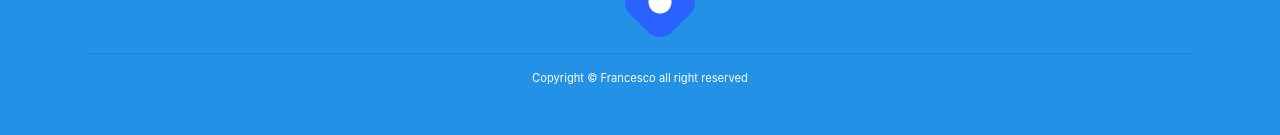
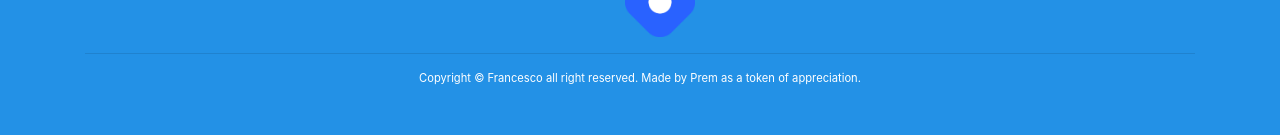
Before and after one commit to DentedCode/introvertuber-francesco-gift, a Next.js app: page / in a window 1280 px wide. Shown: the part 3210-3345 px from the top of the page. Built offline with nearby package versions, Linux system fonts and the light colour scheme; a web font is replaced by a local one.

Commit message:
footer added appriciation info

```diff
--- a/components/layout/_partials/Footer.js
+++ b/components/layout/_partials/Footer.js
@@ -52,7 +52,11 @@ const Footer = () => {
             </div>
             <hr />
             <div className="copyright small">
-              Copyright &copy; Francesco all right reserved
+              Copyright &copy; Francesco all right reserved. Made by{' '}
+              <a href="https://twitter.com/prem_ach" target="_blank">
+                Prem
+              </a>{' '}
+              as a token of appreciation.
             </div>
           </Col>
         </Row>
```
